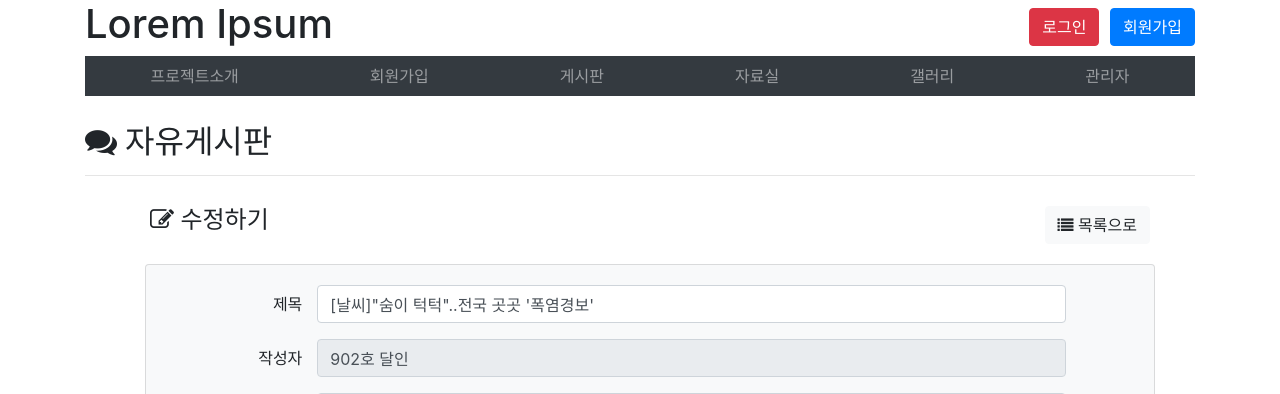
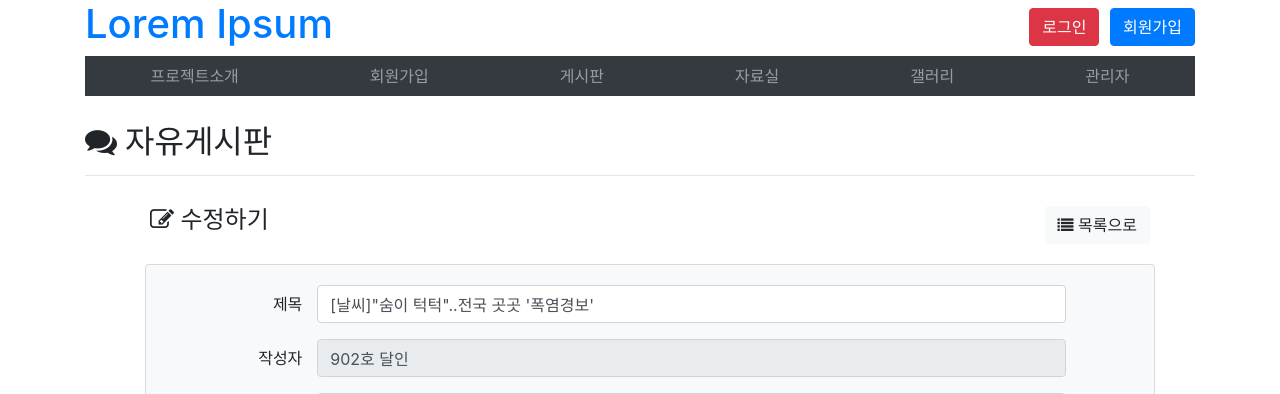
Before and after one commit to Jeong-wonho/HelloDjango, a Django app: page /board/update/ in a window 1280 px wide. Shown: the top 394 px of the page. Run offline with Django 3.2, Linux system fonts and the light colour scheme; some libraries are stand-ins or nearby versions.

Commit message:
링크연동

```diff
--- a/templates/base.html
+++ b/templates/base.html
@@ -14,7 +14,7 @@
     <header><!-- 상단로고/로그인,회원가입버튼 -->
         <div class="row">
             <div class="col-md-6">
-                <h1>Lorem Ipsum</h1>
+                <h1><a href="/board/">Lorem Ipsum</a></h1>
             </div>
             <div class="col-md-6 text-right">
                 <h1><button type="button"
@@ -31,7 +31,7 @@
         <ul class="nav navbar-nav nav-fill w-100">
             <li class="nav-item"><a class="nav-link" href="">프로젝트소개</a></li>
             <li class="nav-item"><a class="nav-link" href="">회원가입</a></li>
-            <li class="nav-item"><a class="nav-link" href="">게시판</a></li>
+            <li class="nav-item"><a class="nav-link" href="/board/list">게시판</a></li>
             <li class="nav-item"><a class="nav-link" href="">자료실</a></li>
             <li class="nav-item"><a class="nav-link" href="">갤러리</a></li>
             <li class="nav-item"><a class="nav-link" href="">관리자</a></li>
```
